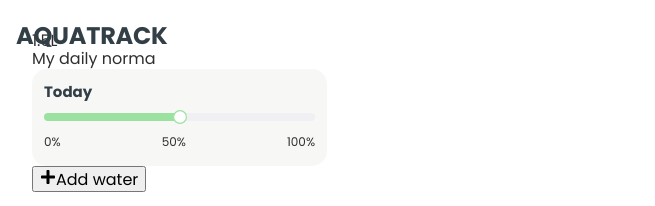
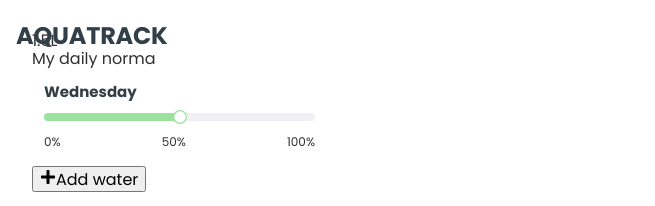
Before and after one commit to GoitStudentsWorks/fs95-reacct-node-ChiJhin, a React (Create React App) app: page /AquaTrack-IT-WARRIORS-frontend/tracker in a window 1280 px wide. Shown: the top 206 px of the page, without its empty margins (0-655 px from the left). Built offline with nearby package versions, Linux system fonts and the light colour scheme; the HTML template or start-up script is replaced by a standard one.

Commit message:
added selectors

```diff
--- a/src/components/WaterProgressBar/WaterProgressBar.jsx
+++ b/src/components/WaterProgressBar/WaterProgressBar.jsx
@@ -1,31 +1,24 @@
-import { useState, useEffect } from 'react';
 import css from './WaterProgressBar.module.css';
 import sprite from '../../assets/sprite.svg';
+import { useSelector } from 'react-redux';
+import { selectWaterLoading } from '../../redux/water/selectors';
+// import { selectDayWater } from '../../redux/water/selectors';
+// import { selectDay } from '../../redux/water/selectors';
 
 export default function WaterProgressBar() {
-  const [waterAmount, setWaterAmount] = useState(0);
-  const [selectedDay, setSelectedDay] = useState(0);
-
-  useEffect(() => {
-    const interval = setInterval(() => {
-      // Math.floor(Math.random() * 101);
-      const newWaterAmount = 50;
-      const newTodayAmount = 'Wednesday';
-      setWaterAmount(newWaterAmount);
-      setSelectedDay(newTodayAmount);
-    }, 5000);
-
-    return () => clearInterval(interval);
-  }, []);
-  const isLoading = false;
+  // const waterAmount = useSelector(selectDayWater);
+  const waterAmount = 50;
+  // const selectedDay = useSelector(selectDay);
+  const selectedDay = 'Wednesday';
+  const isLoading = useSelector(selectWaterLoading);
 
   return (
     <div className={css.progressBarContainer}>
       <div className={css.selectedDay}>
         {!isLoading ? (
-          <div className={css.nameBar}> Today</div>
+          <div className={css.nameBar}> {selectedDay}</div>
         ) : (
-          <div className={css.nameBar}> {selectedDay}</div>
+          <div className={css.nameBar}>Today</div>
         )}
       </div>
       <div className={css.progressBar}>
--- a/src/components/WaterProgressBar/WaterProgressBar.module.css
+++ b/src/components/WaterProgressBar/WaterProgressBar.module.css
@@ -1,10 +1,8 @@
 .progressBarContainer {
   position: relative;
   width: 198px;
-
   padding: 12px;
   border-radius: 15px;
-  background-color: rgb(247, 248, 246);
 }
 
 .nameBar {
```
